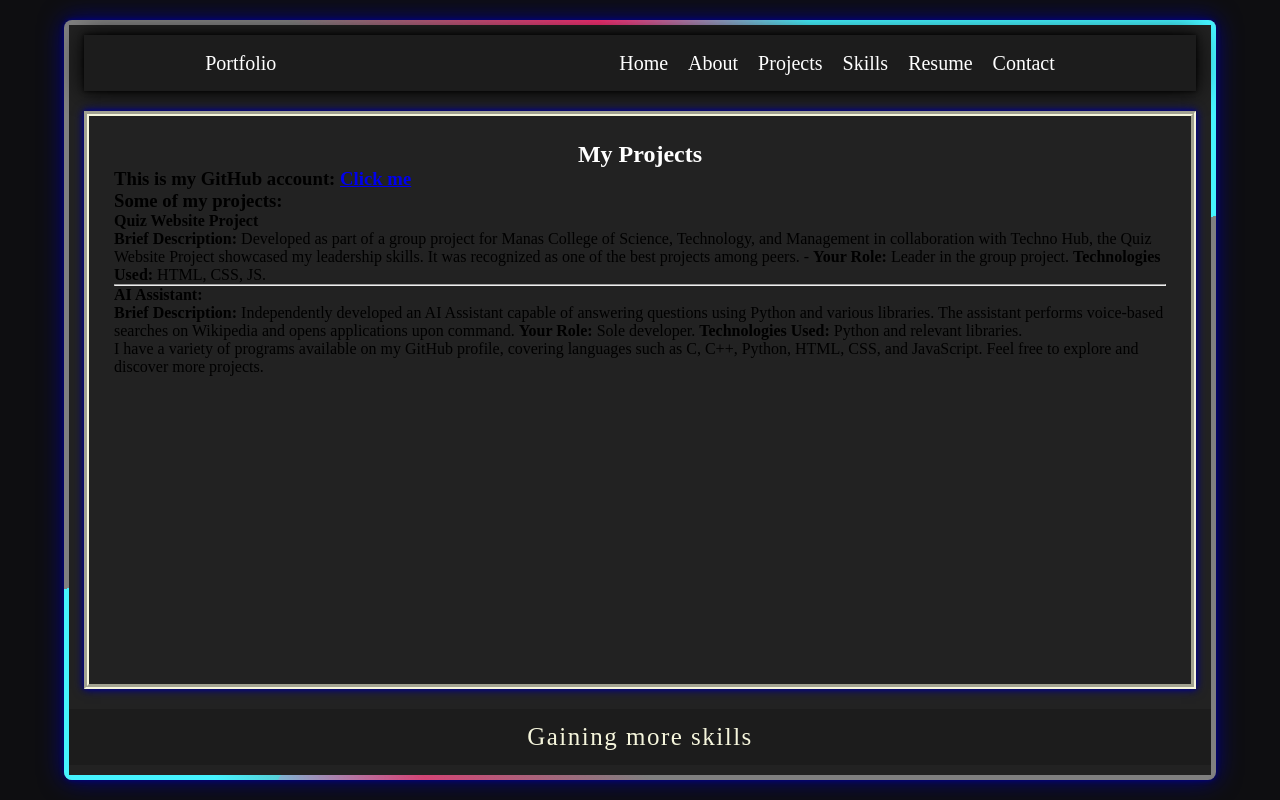
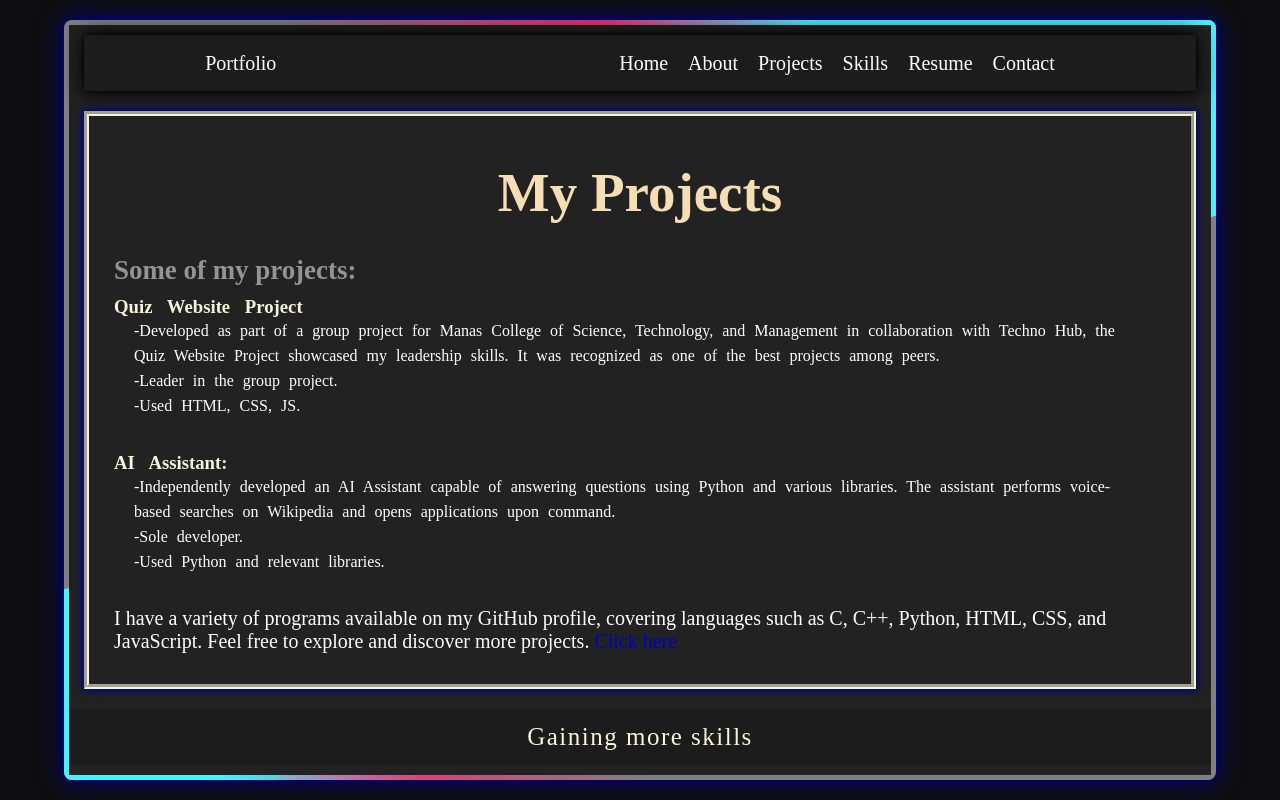
Before and after one commit to MayankDDewali/WebProgrammingDrep, a plain HTML site: page ProjectsD/PortfolioD/PortfolioD01/projects.html in a window 1280 px wide. Drawn offline with Linux system fonts and the light colour scheme.

Commit message:
Adding Improvement

```diff
--- a/ProjectsD/PortfolioD/PortfolioD01/projects.html
+++ b/ProjectsD/PortfolioD/PortfolioD01/projects.html
@@ -38,23 +38,29 @@
                 <!-- Project Content Container -->
                 <div class="project_child1">
                     <h2>My Projects</h2>
-                    <div class="git">
-                        <h3>This is my GitHub account: <a href="https://github.com/MayankDDewali">Click me</a></h3>
+                    <div class="ab_project1">
+                        <h3>Some of my projects:</h3>
                     </div>
-                    <div>
-                        <h3>Some of my projects:</h3>
-                        <h4>Quiz Website Project</h4>
-                        <span><b>Brief Description: </b>Developed as part of a group project for Manas College of Science, Technology, and Management in collaboration with Techno Hub, the Quiz Website Project showcased my leadership skills. It was recognized as one of the best projects among peers.</span>
-                        <span>- <b>Your Role:</b> Leader in the group project.</span>
-                        <span><b>Technologies Used:</b> HTML, CSS, JS.</span>
-                        <hr>
-                        <h4>AI Assistant:</h4>
-                        <span><b>Brief Description: </b>Independently developed an AI Assistant capable of answering questions using Python and various libraries. The assistant performs voice-based searches on Wikipedia and opens applications upon command.</span>
-                        <span><b>Your Role:</b> Sole developer.</span>
-                        <span><b>Technologies Used:</b> Python and relevant libraries.</span>
+                    <div class="ab_project2">
+                        <h3>Quiz Website Project</h3>
+                        <p>-Developed as part of a group project for Manas College of
+                            Science, Technology, and Management in collaboration with Techno Hub, the Quiz Website
+                            Project showcased my leadership skills. It was recognized as one of the best projects
+                            among peers.</p>
+                        <p>-Leader in the group project.</p>
+                        <p>-Used HTML, CSS, JS.</p>
+                    </div>
+                    <div class="ab_project2">
+                        <h3>AI Assistant:</h3>
+                        <p>-Independently developed an AI Assistant capable of answering
+                            questions using Python and various libraries. The assistant performs voice-based
+                            searches on Wikipedia and opens applications upon command.</p>
+                        <p>-Sole developer.</p>
+                        <p>-Used Python and relevant libraries.</p>
                     </div>
                     <div class="outro">
-                        <p>I have a variety of programs available on my GitHub profile, covering languages such as C, C++, Python, HTML, CSS, and JavaScript. Feel free to explore and discover more projects.</p>
+                        <p>I have a variety of programs available on my GitHub profile, covering languages such as C,
+                            C++, Python, HTML, CSS, and JavaScript. Feel free to explore and discover more projects. <a href="https://github.com/MayankDDewali">Click here</a></p>
                     </div>
                 </div>
             </div>
--- a/ProjectsD/PortfolioD/PortfolioD01/style.css
+++ b/ProjectsD/PortfolioD/PortfolioD01/style.css
@@ -226,7 +226,7 @@ body {
 }
 
 .about_child1 h3 {
-    color: white;
+    color: wheat;
     font-size: 30px;
     margin-top: 60px;
     margin-left: 20px;
@@ -238,7 +238,7 @@ body {
 }
 
 .about_child1 p {
-    color: beige;
+    color: white;
     font-size: 18px;
     margin-top: 20px;
     margin-left: 30px;
@@ -386,8 +386,69 @@ body {
 }
 .project_child1 h2{
     text-align: center;
+    color: wheat;
+    font-size: 55px;
+    height: 20%;
+    display: flex;
+    align-items: center;
+    justify-content: center;
+}
+.ab_project1{
+    height: 10%;
+    display: flex;
+    align-items: center;
+    color: rgb(148, 148, 148);
+    font-size: 23px;
+}
+.ab_project2{
+    height: 30%;
+}
+.ab_project2 h3{
+    color: beige;
+    word-spacing: 10px;
+}
+.ab_project2 p{
     color: white;
+    word-spacing: 5px;
+    line-height: 25px;
+    padding-left: 20px;
+    padding-right: 20px;
 }
-.git{
+.outro{
+    color: white;
+    height: 10%;
+    font-size: 20px;
+}
+.outro a{
+    text-decoration: none;
+    animation: animatess 10s linear infinite;
+    transition: 0.8s;
+}
+.outro a:hover{
+    color: white;
+    text-shadow: 0 0 5px white, 0 0 25px lightblue, 0 0 50px blue;
+}
 
+@keyframes animatess {
+    0% {
+        color: blue;
+    }
+
+    20% {
+        color: darkblue;
+    }
+
+    40% {
+        color: blue;
+    }
+
+    60% {
+        color: darkblue;
+    }
+    80%{
+        color: blue;
+    }
+    100% {
+        color: darkblue;
+    }
 }
```
